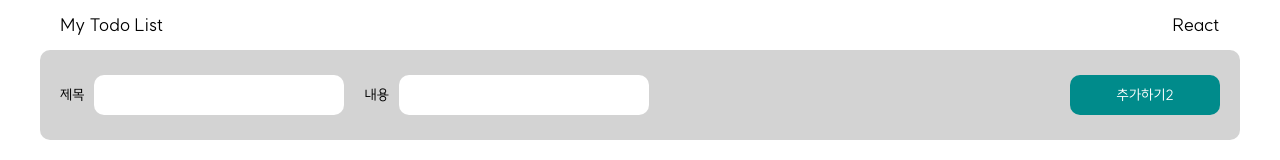
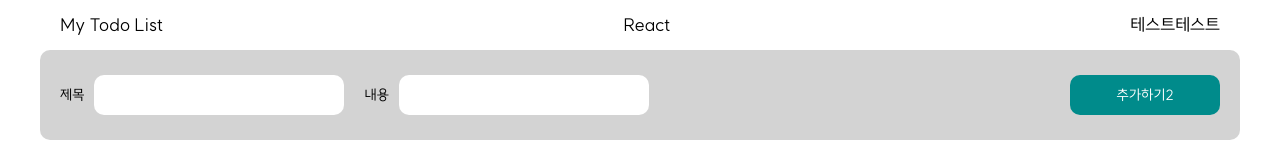
Before and after one commit to ownage2/my-todo-list, a React (Create React App) app: page / in a window 1280 px wide. Shown: the top 160 px of the page. Built offline with nearby package versions, Linux system fonts and the light colour scheme.

Commit message:
테스트

```diff
--- a/src/components/Header.jsx
+++ b/src/components/Header.jsx
@@ -3,6 +3,7 @@ const Header = () => {
         <div className="header">
             <span>My Todo List</span>
             <span>React</span>
+            <span>테스트테스트</span>
         </div>
     )
 }
```
